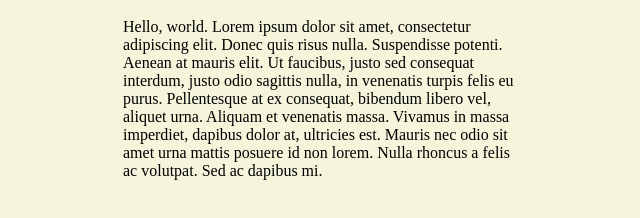
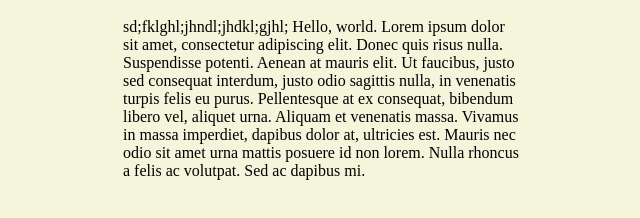
Before and after one commit to satsNimzuk/TempRepo, a plain HTML site: page index.html in a window 1280 px wide. Shown: the part 70-288 px from the top of the page, without its empty margins (317-957 px from the left). Drawn offline with Linux system fonts and the light colour scheme.

Commit message:
edited text

```diff
--- a/index.html
+++ b/index.html
@@ -8,7 +8,7 @@
 		<div id="content">
 			<h1>Content title</h1>
 			<span>
-				Hello, world. Lorem ipsum dolor sit amet, consectetur adipiscing elit. Donec quis risus nulla. Suspendisse potenti. Aenean at mauris elit. Ut faucibus, justo sed consequat interdum, justo odio sagittis nulla, in venenatis turpis felis eu purus. Pellentesque at ex consequat, bibendum libero vel, aliquet urna. Aliquam et venenatis massa. Vivamus in massa imperdiet, dapibus dolor at, ultricies est. Mauris nec odio sit amet urna mattis posuere id non lorem. Nulla rhoncus a felis ac volutpat. Sed ac dapibus mi.
+				sd;fklghl;jhndl;jhdkl;gjhl; Hello, world. Lorem ipsum dolor sit amet, consectetur adipiscing elit. Donec quis risus nulla. Suspendisse potenti. Aenean at mauris elit. Ut faucibus, justo sed consequat interdum, justo odio sagittis nulla, in venenatis turpis felis eu purus. Pellentesque at ex consequat, bibendum libero vel, aliquet urna. Aliquam et venenatis massa. Vivamus in massa imperdiet, dapibus dolor at, ultricies est. Mauris nec odio sit amet urna mattis posuere id non lorem. Nulla rhoncus a felis ac volutpat. Sed ac dapibus mi.
 			</span>
 		</div>
 	</body>
```
